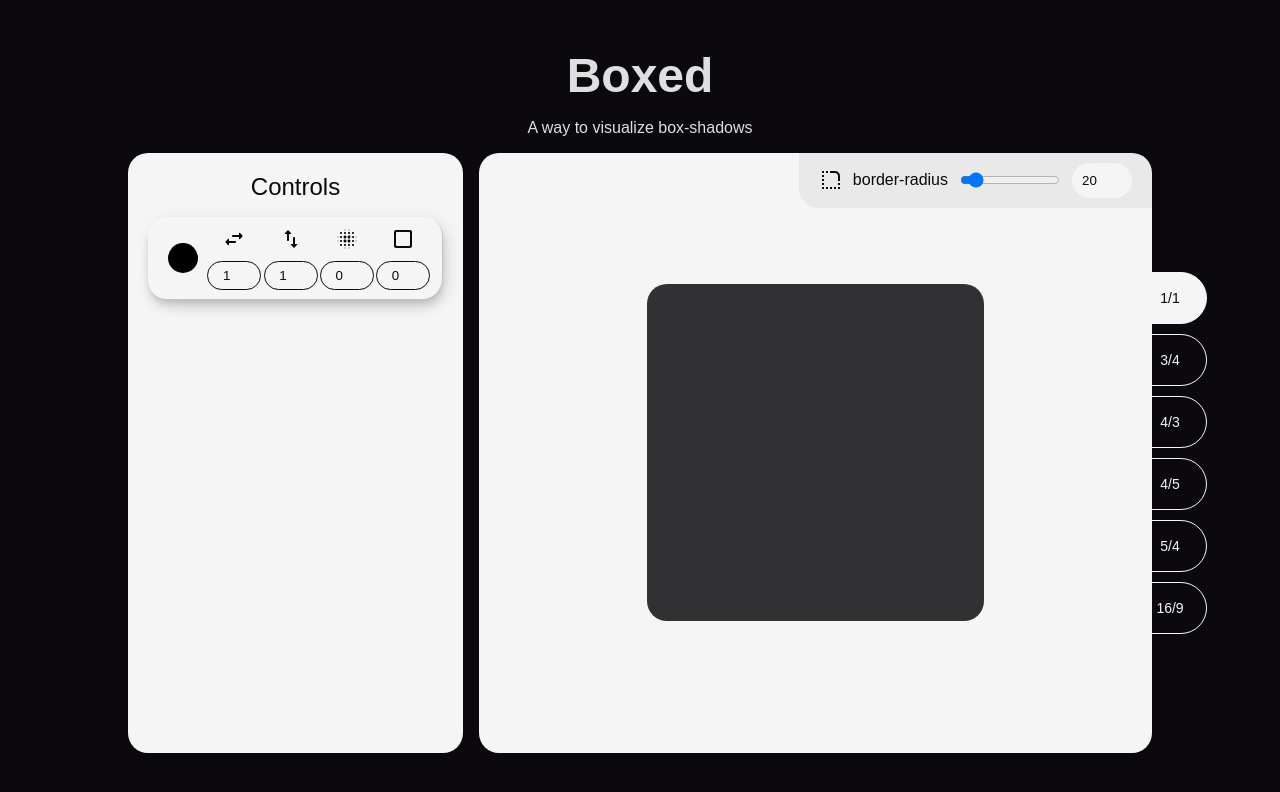
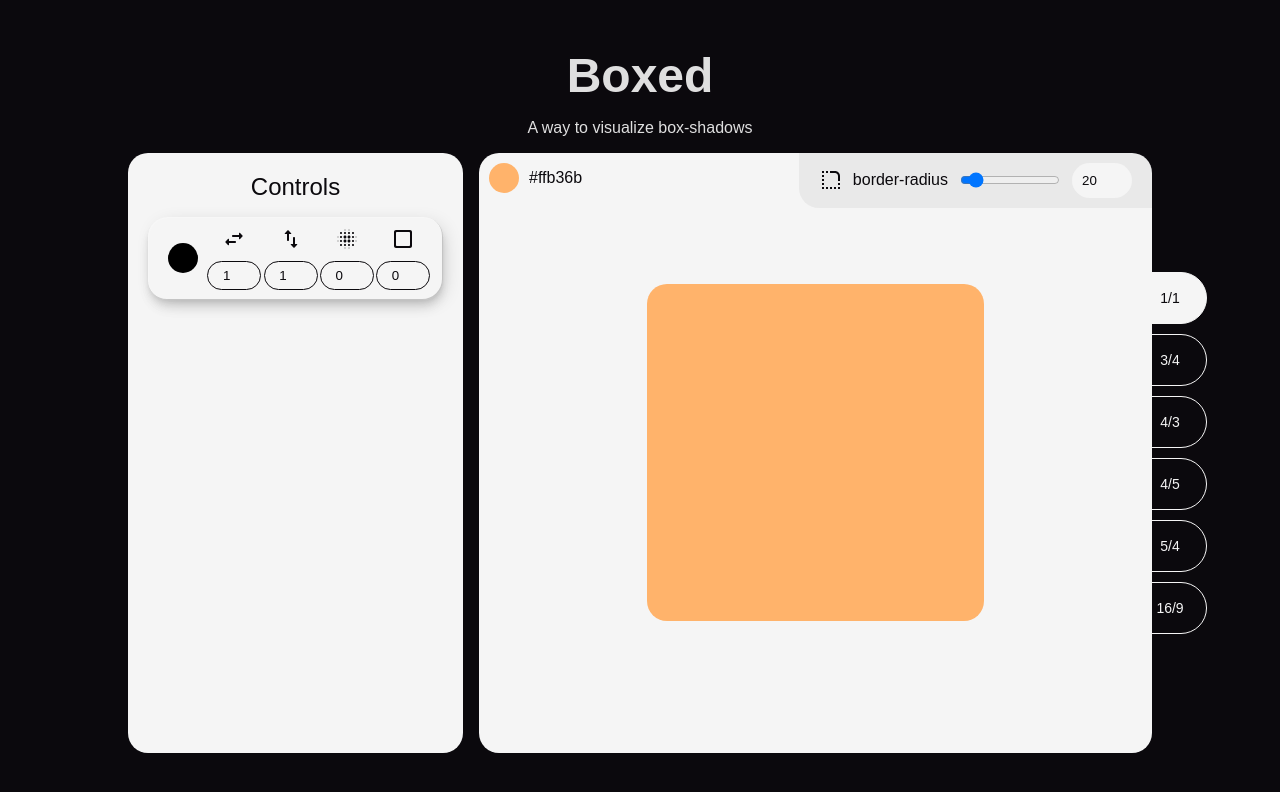
Before and after one commit to RyanMilbourne/boxed, a React app: page / in a window 1280 px wide. Shown: the top 792 px of the page. Built offline with nearby package versions, Linux system fonts and the light colour scheme; the HTML template or start-up script is replaced by a standard one.

Commit message:
add color picker

```diff
--- a/src/components/Box/Controls/ControlsStyles.scss
+++ b/src/components/Box/Controls/ControlsStyles.scss
@@ -57,8 +57,8 @@
   border: 0;
   padding: 0;
   background-color: transparent;
-  inline-size: 0px;
-  block-size: 0px;
+  inline-size: 100%;
+  block-size: 100%;
   cursor: pointer;
 }
 
--- a/src/components/Box/Hero/HeroBox.jsx
+++ b/src/components/Box/Hero/HeroBox.jsx
@@ -4,10 +4,12 @@ import RoundedCornerIcon from "@mui/icons-material/RoundedCorner";
 const HeroBox = () => {
   const [radius, setRadius] = useState(20);
   const [aspectRatio, setAspectRatio] = useState("1/1");
+  const [backgroundColor, setBackgroundColor] = useState("#ffb36b");
 
   const boxStyle = {
     borderRadius: `${radius}px`,
     aspectRatio: aspectRatio,
+    backgroundColor: backgroundColor,
   };
 
   const onRadiusChange = (e) => {
@@ -16,6 +18,10 @@ const HeroBox = () => {
 
   const onRatioChange = (e) => {
     setAspectRatio(e.target.textContent);
+  };
+
+  const onColorChange = (e) => {
+    setBackgroundColor(e.target.value);
   };
 
   return (
@@ -52,6 +58,20 @@ const HeroBox = () => {
           </div>
         ))}
       </div>
+      <div className="hero-box-color-container">
+        <div
+          className="color-picker-display"
+          style={{ backgroundColor: backgroundColor }}
+        >
+          <input
+            className="color-picker"
+            type="color"
+            value={backgroundColor}
+            onChange={onColorChange}
+          />
+        </div>
+        {backgroundColor}
+      </div>
     </div>
   );
 };
--- a/src/components/Box/Hero/HeroBoxStyles.scss
+++ b/src/components/Box/Hero/HeroBoxStyles.scss
@@ -11,15 +11,8 @@
 }
 
 .hero-box {
-  // aspect-ratio: 1/1;
-  // aspect-ratio: 3/4;
-  // aspect-ratio: 4/3;
-  // aspect-ratio: 4/5;
-  // aspect-ratio: 5/4;
-  // aspect-ratio: 16/9;
   width: 50%;
   max-width: 350px;
-  background-color: rgb(49, 48, 51);
   transition: all 0.5s ease;
 }
 
@@ -84,3 +77,12 @@
   background-color: whitesmoke;
   color: $dark-text;
 }
+
+.hero-box-color-container {
+  position: absolute;
+  top: 10px;
+  left: 10px;
+  display: flex;
+  align-items: center;
+  gap: 10px;
+}
```
